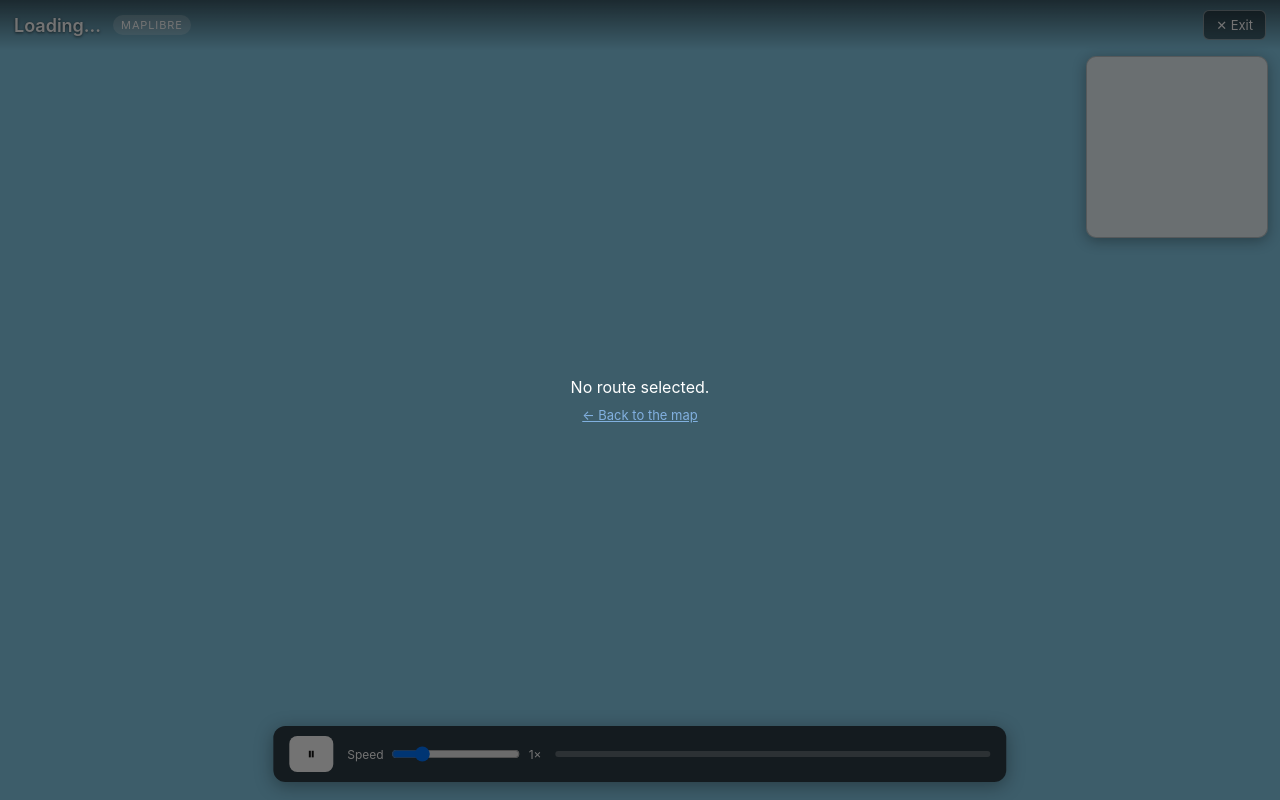
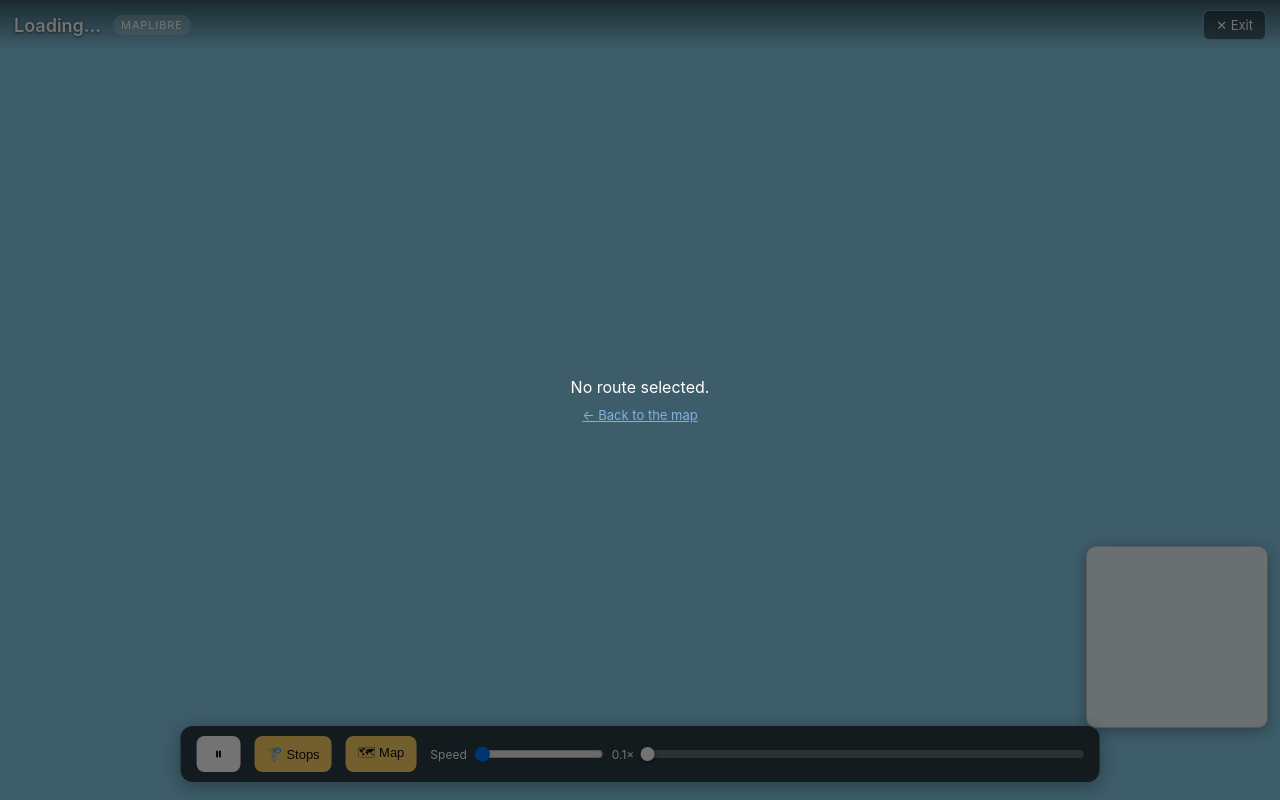
Before and after one commit to danialothman/brunei_bus_routes, a Flask app: page /ride/maplibre in a window 1280 px wide. Run offline with Flask 3, Linux system fonts and the light colour scheme; some libraries are stand-ins or nearby versions.

Commit message:
Enhance ride-along controls: stops toggle, scrubber, slippy minimap
- Add a Stops toggle to both rides (Three.js + MapLibre); MapLibre now
  renders stop markers as a circle layer so there's something to toggle.
- Add a minimap show/hide toggle and move the minimap to the bottom-right.
- Lower the speed slider range (down to 0.1x) and default both rides to
  the slowest speed.
- Make the progress bar a scrubber: click/drag to jump anywhere in the
  ride, pausing auto-advance while scrubbing.
- Rebuild the minimap as a real OSM slippy map: re-fetches higher-zoom
  tiles per visible window (centered on the bus) so zoom stays sharp;
  fixed z7..z19 range, default z15, with +/- and a reset-zoom button;
  route/arrow drawn at constant on-screen size.
- Launch rides in the same tab instead of opening a new one.

```diff
--- a/static/css/ride.css
+++ b/static/css/ride.css
@@ -65,10 +65,10 @@ body {
   background: rgba(0, 0, 0, 0.7);
 }
 
-/* Minimap overlay (top-right) */
+/* Minimap overlay (bottom-right, above the control bar) */
 #minimap {
   position: absolute;
-  top: 56px;
+  bottom: 72px;
   right: 12px;
   width: 180px;
   height: 180px;
@@ -142,6 +175,20 @@ body {
   transform: scale(0.96);
 }
 
+/* Labeled toggles (auto width) with a dimmed "off" state */
+#ride-controls .toggle-btn {
+  width: auto;
+  padding: 0 12px;
+  font-size: 13px;
+  white-space: nowrap;
+  background: rgba(255, 255, 255, 0.28);
+  color: #fff;
+}
+#ride-controls .toggle-btn.active {
+  background: #ffd166;
+  color: #111;
+}
+
 #ride-controls .speed {
   display: flex;
   align-items: center;
@@ -151,17 +198,35 @@ body {
 }
 
 #progress-wrap {
+  position: relative;
   width: 34vw;
   min-width: 120px;
-  height: 6px;
+  height: 8px;
   background: rgba(255, 255, 255, 0.25);
-  border-radius: 3px;
-  overflow: hidden;
+  border-radius: 4px;
+  cursor: pointer;
+  touch-action: none; /* let us handle drag without the browser scrolling */
 }
 #progress-bar {
   height: 100%;
   width: 0;
   background: #4ade80;
+  border-radius: 4px;
+  position: relative;
+  pointer-events: none; /* clicks/drag go to the wrap, not the fill */
+}
+/* Draggable thumb at the playhead */
+#progress-bar::after {
+  content: "";
+  position: absolute;
+  right: -6px;
+  top: 50%;
+  transform: translateY(-50%);
+  width: 14px;
+  height: 14px;
+  border-radius: 50%;
+  background: #fff;
+  box-shadow: 0 1px 4px rgba(0, 0, 0, 0.5);
 }
 
 /* Loading / error splash */
--- a/static/js/ride/launcher.js
+++ b/static/js/ride/launcher.js
@@ -21,10 +21,8 @@ $(document).ready(function () {
   function launch(engine) {
     const route = select.val();
     if (!route) return;
-    window.open(
-      `/ride/${engine}?route=${encodeURIComponent(route)}`,
-      "_blank"
-    );
+    // Navigate in the same tab; each ride page has an "✕ Exit" link back to "/".
+    window.location.href = `/ride/${engine}?route=${encodeURIComponent(route)}`;
   }
 
   $("#rideThreeBtn").click(() => launch("three"));
--- a/static/js/ride/maplibre-ride.js
+++ b/static/js/ride/maplibre-ride.js
@@ -13,6 +13,10 @@
     speed: document.getElementById("speed"),
     speedVal: document.getElementById("speed-val"),
     progress: document.getElementById("progress-bar"),
+    progressWrap: document.getElementById("progress-wrap"),
+    toggleStops: document.getElementById("toggle-stops"),
+    toggleMinimap: document.getElementById("toggle-minimap"),
+    minimap: document.getElementById("minimap"),
   };
 
   function showError(msg) {
@@ -108,9 +112,21 @@
     const baseSpeed = total / TARGET_DURATION; // km/s
     let traveled = 0;
     let playing = true;
-    let speedMul = 1;
+    let speedMul = 0.1;
     let lastStop = null;
     let lastTs = null;
+    let scrubbing = false;
+    let stopsVisible = true;
+
+    // Stop markers as a GeoJSON point layer (matches the Three.js yellow pucks).
+    const stopsFC = {
+      type: "FeatureCollection",
+      features: geo.stops.map((s) => ({
+        type: "Feature",
+        geometry: { type: "Point", coordinates: [s.lon, s.lat] },
+        properties: { name: s.name || "" },
+      })),
+    };
 
     function sampleHeading(dist) {
       const back = turf.along(line, Math.max(dist - 0.012, 0));
@@ -119,6 +135,7 @@
     }
 
     function updateStopBanner(busCoord) {
+      if (!stopsVisible) return;
       let nearest = null;
       let best = 0.07; // km (~70 m)
       for (const s of geo.stops) {
@@ -156,6 +173,19 @@
         paint: { "line-color": color, "line-width": 5 },
         layout: { "line-cap": "round", "line-join": "round" },
       });
+      map.addSource("stops", { type: "geojson", data: stopsFC });
+      map.addLayer({
+        id: "stops",
+        type: "circle",
+        source: "stops",
+        layout: { visibility: stopsVisible ? "visible" : "none" },
+        paint: {
+          "circle-radius": 5,
+          "circle-color": "#ffd166",
+          "circle-stroke-color": "#7a5b00",
+          "circle-stroke-width": 1.5,
+        },
+      });
     }
 
     function frame(ts) {
@@ -163,7 +193,7 @@
       const dt = lastTs == null ? 0 : Math.min((ts - lastTs) / 1000, 0.1);
       lastTs = ts;
 
-      if (playing && traveled < total) {
+      if (playing && !scrubbing && traveled < total) {
         traveled = Math.min(traveled + baseSpeed * speedMul * dt, total);
         if (traveled >= total) {
           playing = false;
@@ -226,6 +256,59 @@
       speedMul = parseFloat(els.speed.value);
       els.speedVal.textContent = `${speedMul}×`;
     });
+    els.toggleStops.addEventListener("click", () => {
+      stopsVisible = !stopsVisible;
+      if (map.getLayer("stops")) {
+        map.setLayoutProperty(
+          "stops",
+          "visibility",
+          stopsVisible ? "visible" : "none"
+        );
+      }
+      els.toggleStops.classList.toggle("active", stopsVisible);
+      els.toggleStops.setAttribute("aria-pressed", String(stopsVisible));
+      if (!stopsVisible) {
+        lastStop = null;
+        els.banner.classList.remove("show");
+      }
+    });
+    els.toggleMinimap.addEventListener("click", () => {
+      const visible = els.minimap.classList.toggle("hidden") === false;
+      els.toggleMinimap.classList.toggle("active", visible);
+      els.toggleMinimap.setAttribute("aria-pressed", String(visible));
+    });
+
+    // Scrub: click or drag along the progress bar to jump anywhere in the ride.
+    // The frame loop reads `traveled` every tick, so the bus/camera/minimap
+    // follow the new position on the next frame.
+    function scrubTo(clientX) {
+      const rect = els.progressWrap.getBoundingClientRect();
+      const f = Math.min(1, Math.max(0, (clientX - rect.left) / rect.width));
+      traveled = f * total;
+      els.progress.style.width = `${(f * 100).toFixed(1)}%`;
+      if (traveled < total) {
+        els.playpause.textContent = playing ? "⏸" : "▶";
+      }
+    }
+    els.progressWrap.addEventListener("pointerdown", (e) => {
+      scrubbing = true;
+      els.progressWrap.setPointerCapture(e.pointerId);
+      scrubTo(e.clientX);
+    });
+    els.progressWrap.addEventListener("pointermove", (e) => {
+      if (scrubbing) scrubTo(e.clientX);
+    });
+    const endScrub = (e) => {
+      if (!scrubbing) return;
+      scrubbing = false;
+      try {
+        els.progressWrap.releasePointerCapture(e.pointerId);
+      } catch (_) {
+        /* pointer already released */
+      }
+    };
+    els.progressWrap.addEventListener("pointerup", endScrub);
+    els.progressWrap.addEventListener("pointercancel", endScrub);
   }
 
   main();
--- a/static/js/ride/minimap.js
+++ b/static/js/ride/minimap.js
@@ -1,7 +1,9 @@
-// Shared minimap overlay for both ride modes: a small north-up OSM map of the
-// route area with the route line and a live bus heading arrow on top. Uses
-// web-mercator projection so the route overlays the tiles exactly. Pure
-// canvas + SVG — no mapping library, identical in the Three.js and MapLibre rides.
+// Shared minimap overlay for both ride modes: a small north-up OSM slippy map
+// of the route area with the route line and a live bus heading arrow on top.
+// It fetches real OSM tiles for the currently-visible window (centred on the
+// bus once zoomed in), so zooming in re-fetches higher-zoom tiles and stays
+// sharp at any level instead of upscaling a fixed bitmap. Pure canvas + SVG —
+// no mapping library, identical in the Three.js and MapLibre rides.
 window.APP = window.APP || {};
 
 APP.Minimap = class {
@@ -12,119 +14,136 @@ APP.Minimap = class {
    * @param {string} color - route color
    */
   constructor(container, drivePath, bounds, color) {
-    const W = 180;
-    const H = 180;
-    const margin = 8;
+    this.container = container;
+    this.drivePath = drivePath;
+    this.color = color;
+    this.W = 180;
+    this.H = 180;
     this.heading = 0;
     this.lastLonLat = null;
+    this.tiles = new Map(); // "z/x/y" -> Image (tile cache across frames/zooms)
+    this._rafPending = false;
+    this._routeKey = null;
+
     this.cosLat = Math.cos(
       (((bounds.minLat + bounds.maxLat) / 2) * Math.PI) / 180
     );
+    this.routeCenter = [
+      (bounds.minLon + bounds.maxLon) / 2,
+      (bounds.minLat + bounds.maxLat) / 2,
+    ];
 
-    // Pad the route bbox so we see some surroundings.
-    const padLon = (bounds.maxLon - bounds.minLon) * 0.14 + 0.001;
-    const padLat = (bounds.maxLat - bounds.minLat) * 0.14 + 0.001;
-    const b = {
-      minLon: bounds.minLon - padLon,
-      maxLon: bounds.maxLon + padLon,
-      minLat: bounds.minLat - padLat,
-      maxLat: bounds.maxLat + padLat,
-    };
+    // Fixed zoom range: z7 is the furthest the user can zoom out, z19 is OSM's
+    // max detail, and we open at z15 (street-ish level following the bus).
+    this.minZoom = 7;
+    this.maxZoom = 19;
+    this.defaultZoom = 15;
+    this.zoom = this.defaultZoom;
 
-    // Highest zoom where the area fits in a small tile grid (≤3 per side).
-    const z = this._chooseZoom(b, 3);
-    const x0 = this._lon2tx(b.minLon, z);
-    const x1 = this._lon2tx(b.maxLon, z);
-    const y0 = this._lat2ty(b.maxLat, z); // north
-    const y1 = this._lat2ty(b.minLat, z); // south
+    this._buildDom();
+    this.update(drivePath[0]);
+  }
 
-    // Fit the tile-grid pixel rect into the box, preserving aspect.
-    const pxMinX = x0 * 256;
-    const pxMinY = y0 * 256;
-    const gridW = (x1 - x0 + 1) * 256;
-    const gridH = (y1 - y0 + 1) * 256;
-    const scale = Math.min((W - 2 * margin) / gridW, (H - 2 * margin) / gridH);
-    const offX = (W - gridW * scale) / 2;
-    const offY = (H - gridH * scale) / 2;
+  // --- Web Mercator world-pixel projection (256px tiles) ----------------------
+  _worldX(lon, z) {
+    return ((lon + 180) / 360) * 2 ** z * 256;
+  }
+  _worldY(lat, z) {
+    const r = (lat * Math.PI) / 180;
+    return (
+      ((1 - Math.log(Math.tan(r) + 1 / Math.cos(r)) / Math.PI) / 2) *
+      2 ** z *
+      256
+    );
+  }
 
-    const pow = 2 ** z;
-    this.project = (lon, lat) => {
-      const wx = ((lon + 180) / 360) * pow * 256;
-      const r = (lat * Math.PI) / 180;
-      const wy =
-        ((1 - Math.log(Math.tan(r) + 1 / Math.cos(r)) / Math.PI) / 2) *
-        pow *
-        256;
-      return {
-        x: offX + (wx - pxMinX) * scale,
-        y: offY + (wy - pxMinY) * scale,
-      };
-    };
-
+  _buildDom() {
+    const { container, W, H, color } = this;
     container.innerHTML = "";
 
-    // 1) Canvas tile background
+    // Tile canvas (retina-aware so tiles render crisply).
+    const ratio = Math.min(window.devicePixelRatio || 1, 2);
+    this.ratio = ratio;
     const canvas = document.createElement("canvas");
-    canvas.width = W;
-    canvas.height = H;
-    canvas.style.cssText =
-      "position:absolute;inset:0;width:100%;height:100%;";
+    canvas.width = W * ratio;
+    canvas.height = H * ratio;
+    canvas.style.cssText = "position:absolute;inset:0;width:100%;height:100%;";
     container.appendChild(canvas);
-    this._drawTiles(canvas, z, x0, x1, y0, y1, scale, offX, offY, pxMinX, pxMinY);
+    this.ctx = canvas.getContext("2d");
 
-    // 2) SVG overlay (route + bus), exactly aligned to the tiles
+    // SVG overlay (route + start dot + bus arrow), drawn in box pixel coords.
     const NS = "http://www.w3.org/2000/svg";
     const svg = document.createElementNS(NS, "svg");
     svg.setAttribute("viewBox", `0 0 ${W} ${H}`);
     svg.style.cssText = "position:absolute;inset:0;width:100%;height:100%;";
 
-    const points = drivePath
-      .map(([lon, lat]) => {
-        const p = this.project(lon, lat);
-        return `${p.x.toFixed(1)},${p.y.toFixed(1)}`;
+    const mk = (tag, attrs) => {
+      const el = document.createElementNS(NS, tag);
+      for (const k in attrs) el.setAttribute(k, attrs[k]);
+      return el;
+    };
+
+    this.casing = mk("polyline", {
+      fill: "none",
+      stroke: "#fff",
+      "stroke-width": "4.5",
+      "stroke-linejoin": "round",
+      "stroke-linecap": "round",
+      opacity: "0.85",
+    });
+    svg.appendChild(this.casing);
+
+    this.route = mk("polyline", {
+      fill: "none",
+      stroke: color,
+      "stroke-width": "2.5",
+      "stroke-linejoin": "round",
+      "stroke-linecap": "round",
+    });
+    svg.appendChild(this.route);
+
+    this.startDot = mk("circle", {
+      r: "3",
+      fill: "#fff",
+      stroke: color,
+      "stroke-width": "1.5",
+    });
+    svg.appendChild(this.startDot);
+
+    this.busGroup = mk("g", {});
+    this.busGroup.appendChild(
+      mk("path", {
+        d: "M 0 -7 L 5 6 L 0 3 L -5 6 Z",
+        fill: "#111",
+        stroke: "#fff",
+        "stroke-width": "1",
       })
-      .join(" ");
+    );
+    svg.appendChild(this.busGroup);
+    container.appendChild(svg);
 
-    // White casing under the colored route for contrast over the map.
-    const casing = document.createElementNS(NS, "polyline");
-    casing.setAttribute("points", points);
-    casing.setAttribute("fill", "none");
-    casing.setAttribute("stroke", "#fff");
-    casing.setAttribute("stroke-width", "4.5");
-    casing.setAttribute("stroke-linejoin", "round");
-    casing.setAttribute("stroke-linecap", "round");
-    casing.setAttribute("opacity", "0.85");
-    svg.appendChild(casing);
-
-    const route = document.createElementNS(NS, "polyline");
-    route.setAttribute("points", points);
-    route.setAttribute("fill", "none");
-    route.setAttribute("stroke", color);
-    route.setAttribute("stroke-width", "2.5");
-    route.setAttribute("stroke-linejoin", "round");
-    route.setAttribute("stroke-linecap", "round");
-    svg.appendChild(route);
-
-    const startP = this.project(drivePath[0][0], drivePath[0][1]);
-    const startDot = document.createElementNS(NS, "circle");
-    startDot.setAttribute("cx", startP.x);
-    startDot.setAttribute("cy", startP.y);
-    startDot.setAttribute("r", "3");
-    startDot.setAttribute("fill", "#fff");
-    startDot.setAttribute("stroke", color);
-    startDot.setAttribute("stroke-width", "1.5");
-    svg.appendChild(startDot);
-
-    this.busGroup = document.createElementNS(NS, "g");
-    const arrow = document.createElementNS(NS, "path");
-    arrow.setAttribute("d", "M 0 -7 L 5 6 L 0 3 L -5 6 Z");
-    arrow.setAttribute("fill", "#111");
-    arrow.setAttribute("stroke", "#fff");
-    arrow.setAttribute("stroke-width", "1");
-    this.busGroup.appendChild(arrow);
-    svg.appendChild(this.busGroup);
-
-    container.appendChild(svg);
+    // Zoom controls (rendered by the widget so both rides get them for free).
+    const zoomCtl = document.createElement("div");
+    zoomCtl.className = "minimap-zoom";
+    const mkBtn = (label, title, delta) => {
+      const btn = document.createElement("button");
+      btn.type = "button";
+      btn.textContent = label;
+      btn.title = title;
+      btn.addEventListener("click", () => this._zoomBy(delta));
+      return btn;
+    };
+    zoomCtl.appendChild(mkBtn("+", "Zoom in", 1));
+    // Reset button — only shown once the user has changed the zoom.
+    this.resetBtn = document.createElement("button");
+    this.resetBtn.type = "button";
+    this.resetBtn.className = "minimap-zoom-reset hidden";
+    this.resetBtn.textContent = "⟲";
+    this.resetBtn.title = "Reset zoom";
+    this.resetBtn.addEventListener("click", () => this._resetZoom());
+    zoomCtl.appendChild(this.resetBtn);
+    zoomCtl.appendChild(mkBtn("−", "Zoom out", -1));
+    container.appendChild(zoomCtl);
 
     // Tiny OSM attribution.
     const attr = document.createElement("div");
@@ -133,46 +152,29 @@ APP.Minimap = class {
       "position:absolute;right:2px;bottom:1px;font-size:8px;color:#333;" +
       "background:rgba(255,255,255,0.6);padding:0 2px;border-radius:2px;";
     container.appendChild(attr);
-
-    this.update(drivePath[0]);
   }
 
-  _lon2tx(lon, z) {
-    return Math.floor(((lon + 180) / 360) * 2 ** z);
+  _zoomBy(delta) {
+    const z = Math.max(this.minZoom, Math.min(this.maxZoom, this.zoom + delta));
+    if (z === this.zoom) return;
+    this.zoom = z;
+    this._routeKey = null; // force route re-projection at the new zoom
+    this._updateResetBtn();
+    this._render();
   }
 
-  _lat2ty(lat, z) {
-    const r = (lat * Math.PI) / 180;
-    return Math.floor(
-      ((1 - Math.log(Math.tan(r) + 1 / Math.cos(r)) / Math.PI) / 2) * 2 ** z
-    );
+  _resetZoom() {
+    if (this.zoom === this.defaultZoom) return;
+    this.zoom = this.defaultZoom;
+    this._routeKey = null;
+    this._updateResetBtn();
+    this._render();
   }
 
-  _chooseZoom(b, maxPerSide) {
-    for (let z = 18; z >= 8; z--) {
-      const cols = this._lon2tx(b.maxLon, z) - this._lon2tx(b.minLon, z) + 1;
-      const rows = this._lat2ty(b.minLat, z) - this._lat2ty(b.maxLat, z) + 1;
-      if (cols <= maxPerSide && rows <= maxPerSide) return z;
-    }
-    return 11;
-  }
-
-  _drawTiles(canvas, z, x0, x1, y0, y1, scale, offX, offY, pxMinX, pxMinY) {
-    const ctx = canvas.getContext("2d");
-    ctx.fillStyle = "#dfe3e8";
-    ctx.fillRect(0, 0, canvas.width, canvas.height);
-    const size = 256 * scale;
-    const subs = ["a", "b", "c"];
-    for (let x = x0; x <= x1; x++) {
-      for (let y = y0; y <= y1; y++) {
-        const dx = offX + (x * 256 - pxMinX) * scale;
-        const dy = offY + (y * 256 - pxMinY) * scale;
-        const img = new Image();
-        img.crossOrigin = "anonymous";
-        img.onload = () => ctx.drawImage(img, dx, dy, size, size);
-        img.src = `https://${subs[(x + y) % 3]}.tile.openstreetmap.org/${z}/${x}/${y}.png`;
-      }
-    }
+  // The reset button only appears once the zoom differs from the default.
+  _updateResetBtn() {
+    if (!this.resetBtn) return;
+    this.resetBtn.classList.toggle("hidden", this.zoom === this.defaultZoom);
   }
 
   /**
@@ -182,8 +184,6 @@ APP.Minimap = class {
    */
   update(lonLat, headingDeg) {
     if (!lonLat) return;
-    const p = this.project(lonLat[0], lonLat[1]);
-
     if (headingDeg != null) {
       this.heading = headingDeg;
     } else if (this.lastLonLat) {
@@ -193,11 +193,104 @@ APP.Minimap = class {
         this.heading = (Math.atan2(east, north) * 180) / Math.PI;
       }
     }
+    this.lastLonLat = lonLat;
+    this._render();
+  }
 
+  // Draw the current view: tiles, route, start dot, bus arrow.
+  _render() {
+    const Z = this.zoom;
+    // Zoomed in → follow the bus; at overview zoom → show the whole route.
+    const center =
+      Z > this.minZoom && this.lastLonLat ? this.lastLonLat : this.routeCenter;
+    this._originX = this._worldX(center[0], Z) - this.W / 2;
+    this._originY = this._worldY(center[1], Z) - this.H / 2;
+
+    this._drawTiles();
+    this._drawRoute();
+    this._drawBus();
+  }
+
+  _drawTiles() {
+    const ctx = this.ctx;
+    const Z = this.zoom;
+    const oX = this._originX;
+    const oY = this._originY;
+    ctx.setTransform(this.ratio, 0, 0, this.ratio, 0, 0);
+    ctx.fillStyle = "#dfe3e8";
+    ctx.fillRect(0, 0, this.W, this.H);
+
+    const tilesPerSide = 2 ** Z;
+    const x0 = Math.floor(oX / 256);
+    const x1 = Math.floor((oX + this.W) / 256);
+    const y0 = Math.floor(oY / 256);
+    const y1 = Math.floor((oY + this.H) / 256);
+    const subs = ["a", "b", "c"];
+
+    for (let x = x0; x <= x1; x++) {
+      for (let y = y0; y <= y1; y++) {
+        if (y < 0 || y >= tilesPerSide) continue;
+        const tx = ((x % tilesPerSide) + tilesPerSide) % tilesPerSide; // wrap lon
+        const dx = x * 256 - oX;
+        const dy = y * 256 - oY;
+        const key = `${Z}/${tx}/${y}`;
+        let img = this.tiles.get(key);
+        if (!img) {
+          img = new Image();
+          img.crossOrigin = "anonymous";
+          // Redraw once it arrives (next frame would also catch it, but this
+          // keeps a paused/overview view from waiting on the ride loop).
+          img.onload = () => this._scheduleDraw();
+          img.src = `https://${subs[(tx + y) % 3]}.tile.openstreetmap.org/${Z}/${tx}/${y}.png`;
+          this.tiles.set(key, img);
+        }
+        if (img.complete && img.naturalWidth) {
+          ctx.drawImage(img, dx, dy, 256, 256);
+        }
+      }
+    }
+  }
+
+  _scheduleDraw() {
+    if (this._rafPending) return;
+    this._rafPending = true;
+    requestAnimationFrame(() => {
+      this._rafPending = false;
+      this._drawTiles();
+    });
+  }
+
+  _drawRoute() {
+    const Z = this.zoom;
+    const oX = this._originX;
+    const oY = this._originY;
+    // Within a zoom level the projection is just a translation, so skip the
+    // re-projection work when neither zoom nor (rounded) origin changed.
+    const key = `${Z}:${Math.round(oX)}:${Math.round(oY)}`;
+    if (key === this._routeKey) return;
+    this._routeKey = key;
+
+    let pts = "";
+    for (const [lon, lat] of this.drivePath) {
+      const x = this._worldX(lon, Z) - oX;
+      const y = this._worldY(lat, Z) - oY;
+      pts += `${x.toFixed(1)},${y.toFixed(1)} `;
+    }
+    this.casing.setAttribute("points", pts);
+    this.route.setAttribute("points", pts);
+
+    const s = this.drivePath[0];
+    this.startDot.setAttribute("cx", (this._worldX(s[0], Z) - oX).toFixed(1));
+    this.startDot.setAttribute("cy", (this._worldY(s[1], Z) - oY).toFixed(1));
+  }
+
+  _drawBus() {
+    if (!this.lastLonLat) return;
+    const x = this._worldX(this.lastLonLat[0], this.zoom) - this._originX;
+    const y = this._worldY(this.lastLonLat[1], this.zoom) - this._originY;
     this.busGroup.setAttribute(
       "transform",
-      `translate(${p.x.toFixed(1)},${p.y.toFixed(1)}) rotate(${this.heading.toFixed(1)})`
+      `translate(${x.toFixed(1)},${y.toFixed(1)}) rotate(${this.heading.toFixed(1)})`
     );
-    this.lastLonLat = lonLat;
   }
 };
--- a/templates/ride_maplibre.html
+++ b/templates/ride_maplibre.html
@@ -50,10 +50,12 @@
 
     <div id="ride-controls">
       <button id="playpause" title="Play/Pause">⏸</button>
+      <button id="toggle-stops" class="toggle-btn active" title="Show/hide stops" aria-pressed="true">🚏 Stops</button>
+      <button id="toggle-minimap" class="toggle-btn active" title="Show/hide minimap" aria-pressed="true">🗺 Map</button>
       <div class="speed">
         <span>Speed</span>
-        <input id="speed" type="range" min="0.25" max="4" step="0.25" value="1" />
-        <span id="speed-val">1×</span>
+        <input id="speed" type="range" min="0.1" max="4" step="0.05" value="0.1" />
+        <span id="speed-val">0.1×</span>
       </div>
       <div id="progress-wrap"><div id="progress-bar"></div></div>
     </div>
--- a/templates/ride_three.html
+++ b/templates/ride_three.html
@@ -25,10 +25,12 @@
 
     <div id="ride-controls">
       <button id="playpause" title="Play/Pause">⏸</button>
+      <button id="toggle-stops" class="toggle-btn active" title="Show/hide stops" aria-pressed="true">🚏 Stops</button>
+      <button id="toggle-minimap" class="toggle-btn active" title="Show/hide minimap" aria-pressed="true">🗺 Map</button>
       <div class="speed">
         <span>Speed</span>
-        <input id="speed" type="range" min="0.25" max="4" step="0.25" value="1" />
-        <span id="speed-val">1×</span>
+        <input id="speed" type="range" min="0.1" max="4" step="0.05" value="0.1" />
+        <span id="speed-val">0.1×</span>
       </div>
       <div id="progress-wrap"><div id="progress-bar"></div></div>
     </div>
```
Also changed, not shown: other parts of static/css/ride.css (+33 -0 lines), static/js/ride/three-ride.js.
